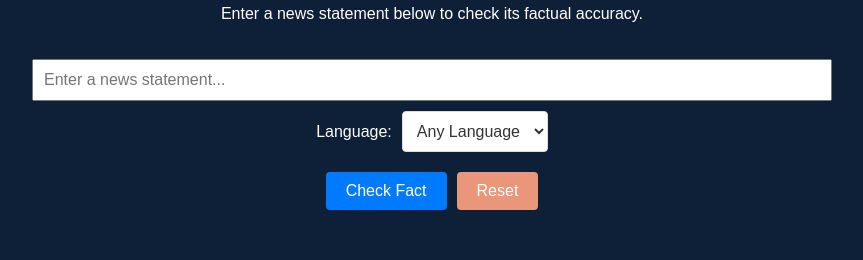
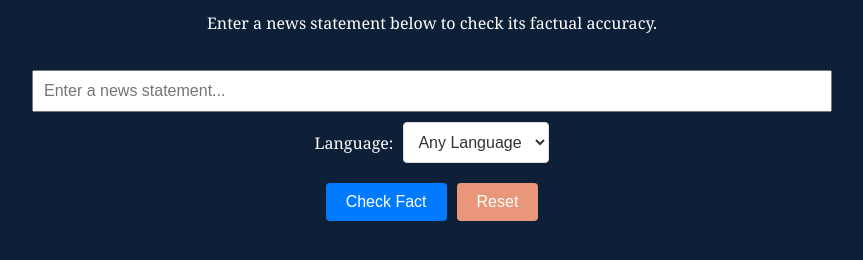
Before and after one commit to jorganiques/factumverify02, a plain HTML site: page index.html in a window 1280 px wide. Shown: the part 204-464 px from the top of the page, without its empty margins (208-1071 px from the left). Drawn offline with Linux system fonts and the light colour scheme.

Commit message:
Update styles.css

```diff
--- a/styles.css
+++ b/styles.css
@@ -1,5 +1,5 @@
 body {
-    font-family: 'BBC Reith Serif', Arial, sans-serif;
+    font-family: 'Georgia', 'Times New Roman', serif; /* A professional, news-like font */
     margin: 0;
     padding: 0;
     display: flex;
```
